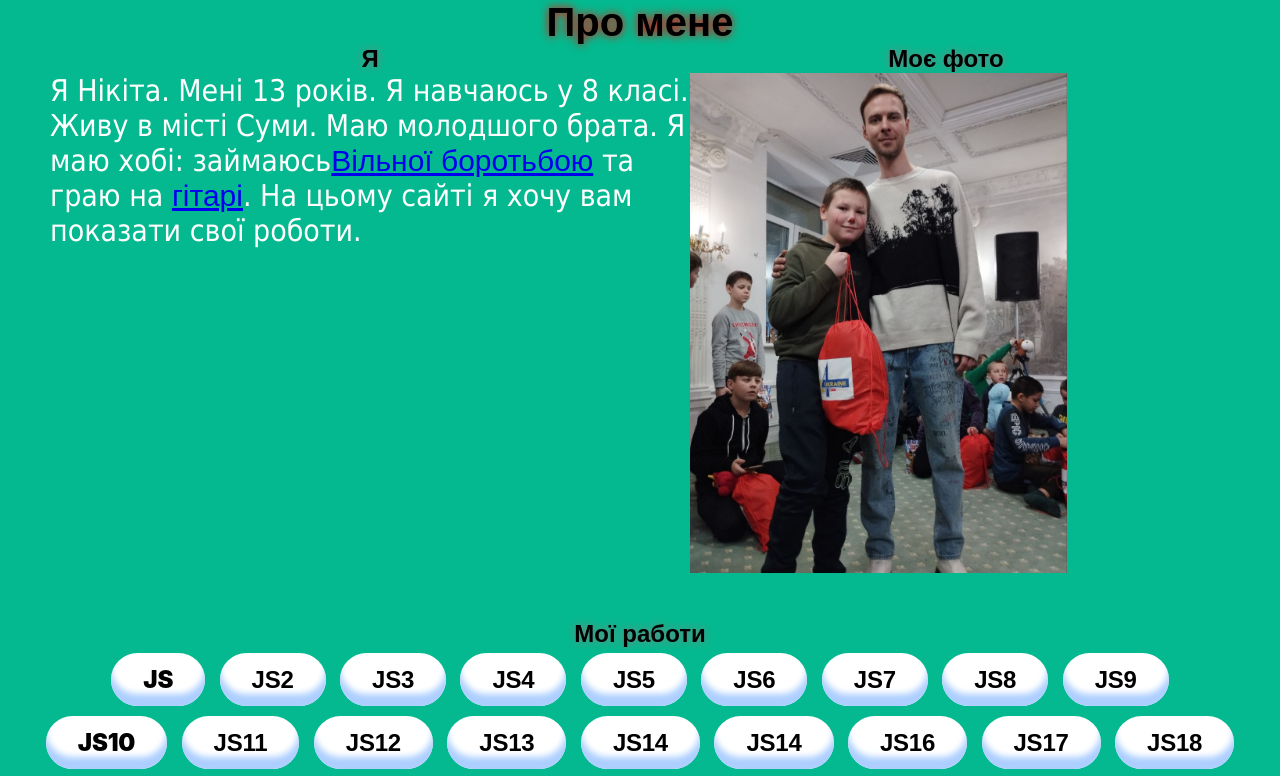
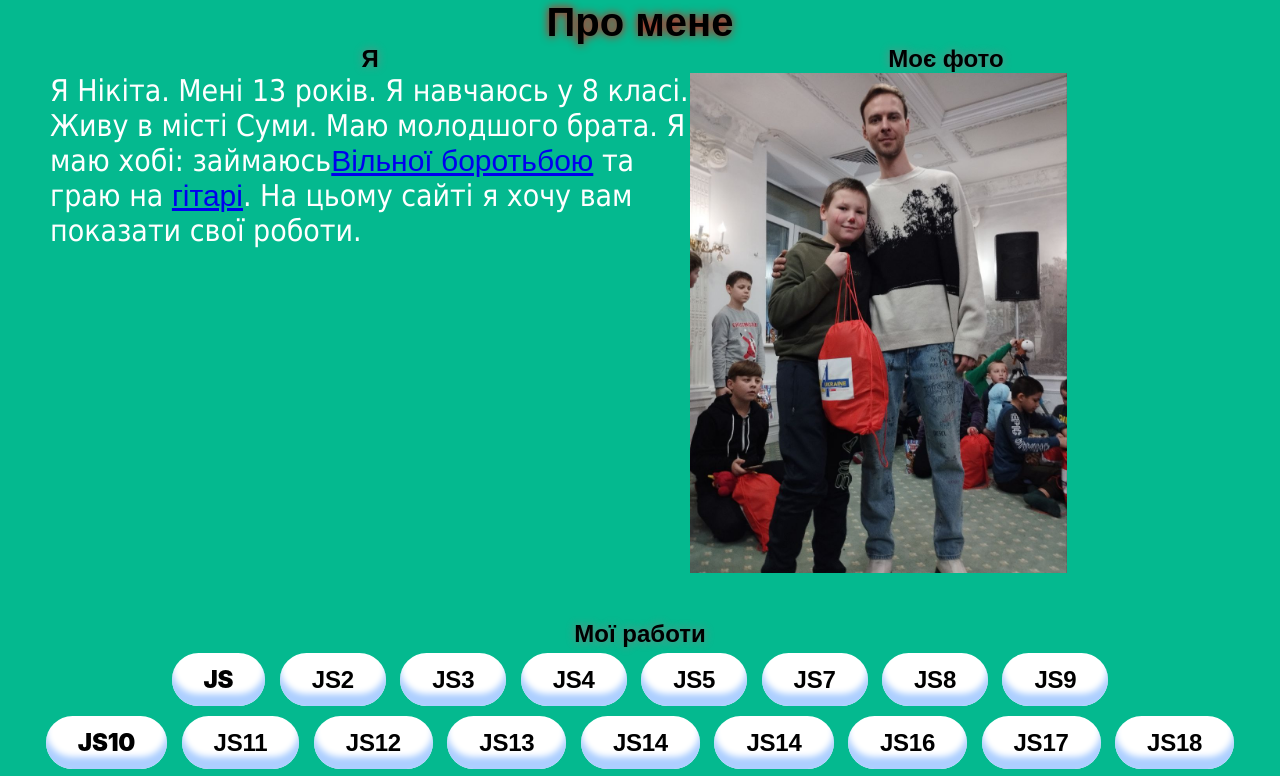
Before and after one commit to Nygful/brud, a plain HTML site: page index.html in a window 1280 px wide. Shown: the top 776 px of the page. Drawn offline with Linux system fonts and the light colour scheme.

Commit message:
Update index.html

```diff
--- a/index.html
+++ b/index.html
@@ -39,7 +39,7 @@
 
 			<a href="JS5.html" target="_blank"><button class="button-73" role="button"><span class="text">JS5</span></button></a>
 
-		<a href="JS6.html" target="_blank"><button class="button-73" role="button"><span class="text">JS6</span></button></a>
+
 
 
 
```
